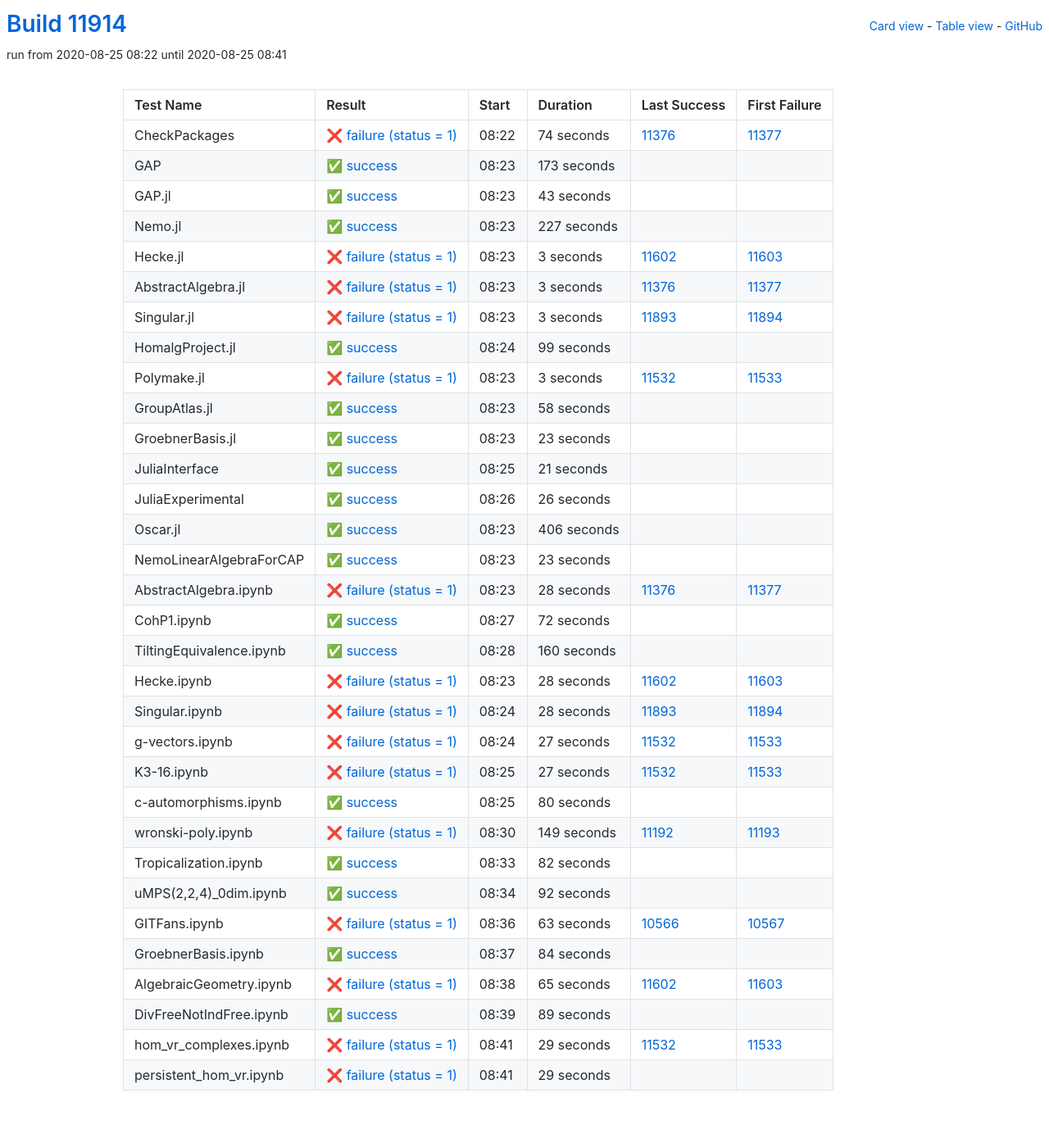
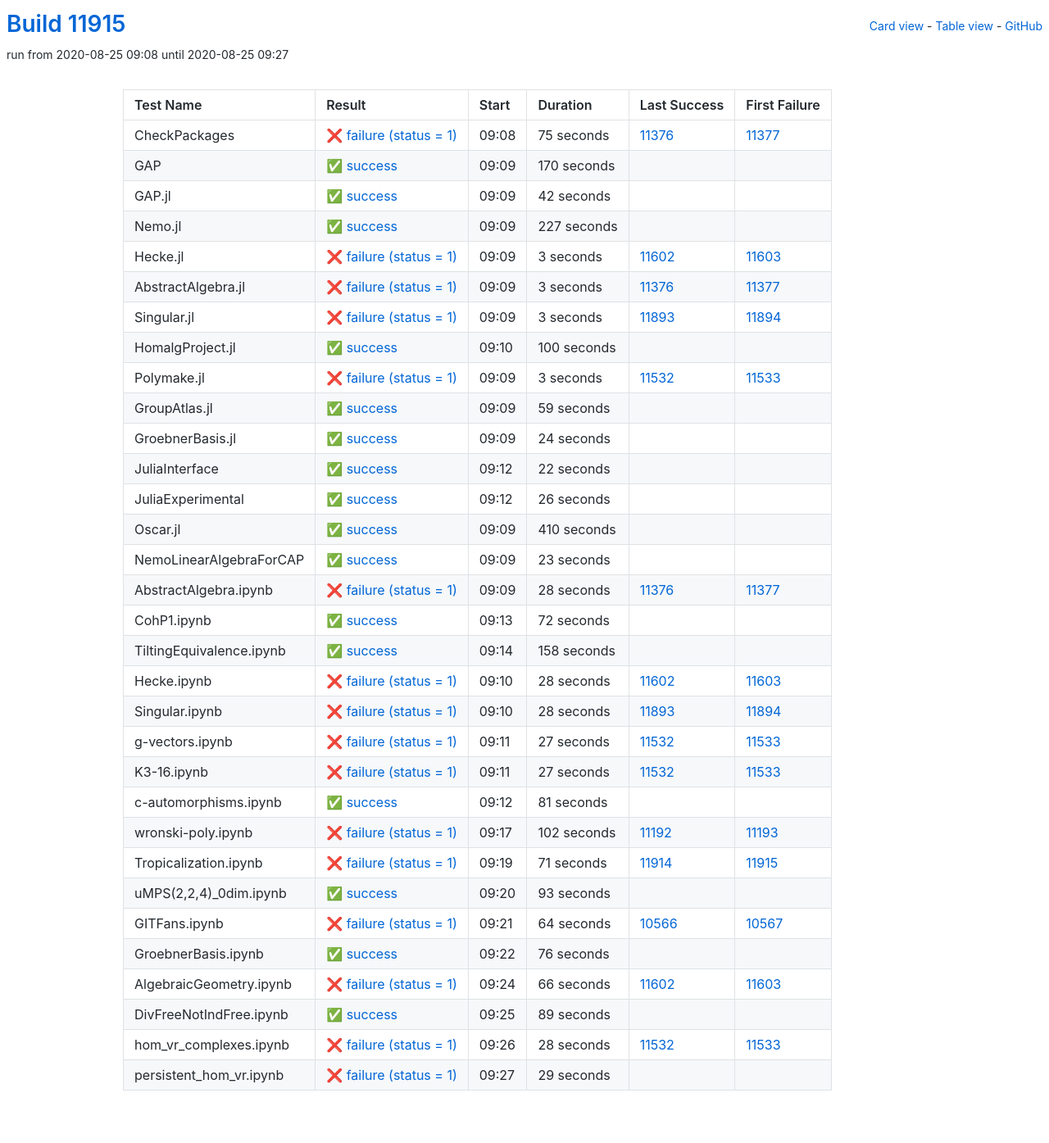
Before and after one commit to oscar-system/oscar-ci-status, a Jekyll site: the page built from table.html, in a window 1280 px wide. Shown: the whole page at 82% size. Built offline with Jekyll 4.4.1, drawn with Linux system fonts in a browser that asks for light colours.

Commit message:
Build #11915

```diff
--- a/_data/ci.yml
+++ b/_data/ci.yml
@@ -1,6 +1,6 @@
 ---
-build: 11914
-build_url: https://oscarci.mathematik.uni-kl.de/job/oscar/11914/
+build: 11915
+build_url: https://oscarci.mathematik.uni-kl.de/job/oscar/11915/
 job: oscar
 organization: oscar-system
 repo: oscar-ci-status
@@ -8,44 +8,44 @@
 tests:
 - name: CheckPackages
   id: checkpackages
-  log: https://oscarci.mathematik.uni-kl.de/job/oscar/11914/artifact/logs/build-11914/CheckPackages.log
-  start: 2020-08-25 08:22
+  log: https://oscarci.mathematik.uni-kl.de/job/oscar/11915/artifact/logs/build-11915/CheckPackages.log
+  start: 2020-08-25 09:08
   success: false
   exitcode: 1
   status: failure
-  duration: 74
+  duration: 75
   last_success: 11376
   last_success_url: https://oscarci.mathematik.uni-kl.de/job/oscar/11376/
   first_failure: 11377
   first_failure_url: https://oscarci.mathematik.uni-kl.de/job/oscar/11377/
 - name: GAP
   id: gap
-  log: https://oscarci.mathematik.uni-kl.de/job/oscar/11914/artifact/logs/build-11914/GAP.log
-  start: 2020-08-25 08:23
+  log: https://oscarci.mathematik.uni-kl.de/job/oscar/11915/artifact/logs/build-11915/GAP.log
+  start: 2020-08-25 09:09
   success: true
   exitcode: 0
   status: success
-  duration: 173
+  duration: 170
   last_success: false
   last_success_url:
   first_failure: false
   first_failure_url:
 - name: GAP.jl
   id: gap-jl
-  log: https://oscarci.mathematik.uni-kl.de/job/oscar/11914/artifact/logs/build-11914/GAP.jl.log
-  start: 2020-08-25 08:23
+  log: https://oscarci.mathematik.uni-kl.de/job/oscar/11915/artifact/logs/build-11915/GAP.jl.log
+  start: 2020-08-25 09:09
   success: true
   exitcode: 0
   status: success
-  duration: 43
+  duration: 42
   last_success: false
   last_success_url:
   first_failure: false
   first_failure_url:
 - name: Nemo.jl
   id: nemo-jl
-  log: https://oscarci.mathematik.uni-kl.de/job/oscar/11914/artifact/logs/build-11914/Nemo.jl.log
-  start: 2020-08-25 08:23
+  log: https://oscarci.mathematik.uni-kl.de/job/oscar/11915/artifact/logs/build-11915/Nemo.jl.log
+  start: 2020-08-25 09:09
   success: true
   exitcode: 0
   status: success
@@ -56,8 +56,8 @@
   first_failure_url:
 - name: Hecke.jl
   id: hecke-jl
-  log: https://oscarci.mathematik.uni-kl.de/job/oscar/11914/artifact/logs/build-11914/Hecke.jl.log
-  start: 2020-08-25 08:23
+  log: https://oscarci.mathematik.uni-kl.de/job/oscar/11915/artifact/logs/build-11915/Hecke.jl.log
+  start: 2020-08-25 09:09
   success: false
   exitcode: 1
   status: failure
@@ -68,8 +68,8 @@
   first_failure_url: https://oscarci.mathematik.uni-kl.de/job/oscar/11603/
 - name: AbstractAlgebra.jl
   id: abstractalgebra-jl
-  log: https://oscarci.mathematik.uni-kl.de/job/oscar/11914/artifact/logs/build-11914/AbstractAlgebra.jl.log
-  start: 2020-08-25 08:23
+  log: https://oscarci.mathematik.uni-kl.de/job/oscar/11915/artifact/logs/build-11915/AbstractAlgebra.jl.log
+  start: 2020-08-25 09:09
   success: false
   exitcode: 1
   status: failure
@@ -80,8 +80,8 @@
   first_failure_url: https://oscarci.mathematik.uni-kl.de/job/oscar/11377/
 - name: Singular.jl
   id: singular-jl
-  log: https://oscarci.mathematik.uni-kl.de/job/oscar/11914/artifact/logs/build-11914/Singular.jl.log
-  start: 2020-08-25 08:23
+  log: https://oscarci.mathematik.uni-kl.de/job/oscar/11915/artifact/logs/build-11915/Singular.jl.log
+  start: 2020-08-25 09:09
   success: false
   exitcode: 1
   status: failure
@@ -92,20 +92,20 @@
   first_failure_url: https://oscarci.mathematik.uni-kl.de/job/oscar/11894/
 - name: HomalgProject.jl
   id: homalgproject-jl
-  log: https://oscarci.mathematik.uni-kl.de/job/oscar/11914/artifact/logs/build-11914/HomalgProject.jl.log
-  start: 2020-08-25 08:24
+  log: https://oscarci.mathematik.uni-kl.de/job/oscar/11915/artifact/logs/build-11915/HomalgProject.jl.log
+  start: 2020-08-25 09:10
   success: true
   exitcode: 0
   status: success
-  duration: 99
+  duration: 100
   last_success: false
   last_success_url:
   first_failure: false
   first_failure_url:
 - name: Polymake.jl
   id: polymake-jl
-  log: https://oscarci.mathematik.uni-kl.de/job/oscar/11914/artifact/logs/build-11914/Polymake.jl.log
-  start: 2020-08-25 08:23
+  log: https://oscarci.mathematik.uni-kl.de/job/oscar/11915/artifact/logs/build-11915/Polymake.jl.log
+  start: 2020-08-25 09:09
   success: false
   exitcode: 1
   status: failure
@@ -116,44 +116,44 @@
   first_failure_url: https://oscarci.mathematik.uni-kl.de/job/oscar/11533/
 - name: GroupAtlas.jl
   id: groupatlas-jl
-  log: https://oscarci.mathematik.uni-kl.de/job/oscar/11914/artifact/logs/build-11914/GroupAtlas.jl.log
-  start: 2020-08-25 08:23
+  log: https://oscarci.mathematik.uni-kl.de/job/oscar/11915/artifact/logs/build-11915/GroupAtlas.jl.log
+  start: 2020-08-25 09:09
   success: true
   exitcode: 0
   status: success
-  duration: 58
+  duration: 59
   last_success: false
   last_success_url:
   first_failure: false
   first_failure_url:
 - name: GroebnerBasis.jl
   id: groebnerbasis-jl
-  log: https://oscarci.mathematik.uni-kl.de/job/oscar/11914/artifact/logs/build-11914/GroebnerBasis.jl.log
-  start: 2020-08-25 08:23
+  log: https://oscarci.mathematik.uni-kl.de/job/oscar/11915/artifact/logs/build-11915/GroebnerBasis.jl.log
+  start: 2020-08-25 09:09
   success: true
   exitcode: 0
   status: success
-  duration: 23
+  duration: 24
   last_success: false
   last_success_url:
   first_failure: false
   first_failure_url:
 - name: JuliaInterface
   id: juliainterface
-  log: https://oscarci.mathematik.uni-kl.de/job/oscar/11914/artifact/logs/build-11914/JuliaInterface.log
-  start: 2020-08-25 08:25
+  log: https://oscarci.mathematik.uni-kl.de/job/oscar/11915/artifact/logs/build-11915/JuliaInterface.log
+  start: 2020-08-25 09:12
   success: true
   exitcode: 0
   status: success
-  duration: 21
+  duration: 22
   last_success: false
   last_success_url:
   first_failure: false
   first_failure_url:
 - name: JuliaExperimental
   id: juliaexperimental
-  log: https://oscarci.mathematik.uni-kl.de/job/oscar/11914/artifact/logs/build-11914/JuliaExperimental.log
-  start: 2020-08-25 08:26
+  log: https://oscarci.mathematik.uni-kl.de/job/oscar/11915/artifact/logs/build-11915/JuliaExperimental.log
+  start: 2020-08-25 09:12
   success: true
   exitcode: 0
   status: success
@@ -164,20 +164,20 @@
   first_failure_url:
 - name: Oscar.jl
   id: oscar-jl
-  log: https://oscarci.mathematik.uni-kl.de/job/oscar/11914/artifact/logs/build-11914/Oscar.jl.log
-  start: 2020-08-25 08:23
+  log: https://oscarci.mathematik.uni-kl.de/job/oscar/11915/artifact/logs/build-11915/Oscar.jl.log
+  start: 2020-08-25 09:09
   success: true
   exitcode: 0
   status: success
-  duration: 406
+  duration: 410
   last_success: false
   last_success_url:
   first_failure: false
   first_failure_url:
 - name: NemoLinearAlgebraForCAP
   id: nemolinearalgebraforcap
-  log: https://oscarci.mathematik.uni-kl.de/job/oscar/11914/artifact/logs/build-11914/NemoLinearAlgebraForCAP.log
-  start: 2020-08-25 08:23
+  log: https://oscarci.mathematik.uni-kl.de/job/oscar/11915/artifact/logs/build-11915/NemoLinearAlgebraForCAP.log
+  start: 2020-08-25 09:09
   success: true
   exitcode: 0
   status: success
@@ -188,8 +188,8 @@
   first_failure_url:
 - name: AbstractAlgebra.ipynb
   id: abstractalgebra-ipynb
-  log: https://oscarci.mathematik.uni-kl.de/job/oscar/11914/artifact/logs/build-11914/AbstractAlgebra.ipynb.log
-  start: 2020-08-25 08:23
+  log: https://oscarci.mathematik.uni-kl.de/job/oscar/11915/artifact/logs/build-11915/AbstractAlgebra.ipynb.log
+  start: 2020-08-25 09:09
   success: false
   exitcode: 1
   status: failure
@@ -200,8 +200,8 @@
   first_failure_url: https://oscarci.mathematik.uni-kl.de/job/oscar/11377/
 - name: CohP1.ipynb
   id: cohp1-ipynb
-  log: https://oscarci.mathematik.uni-kl.de/job/oscar/11914/artifact/logs/build-11914/CohP1.ipynb.log
-  start: 2020-08-25 08:27
+  log: https://oscarci.mathematik.uni-kl.de/job/oscar/11915/artifact/logs/build-11915/CohP1.ipynb.log
+  start: 2020-08-25 09:13
   success: true
   exitcode: 0
   status: success
@@ -212,20 +212,20 @@
   first_failure_url:
 - name: TiltingEquivalence.ipynb
   id: tiltingequivalence-ipynb
-  log: https://oscarci.mathematik.uni-kl.de/job/oscar/11914/artifact/logs/build-11914/TiltingEquivalence.ipynb.log
-  start: 2020-08-25 08:28
+  log: https://oscarci.mathematik.uni-kl.de/job/oscar/11915/artifact/logs/build-11915/TiltingEquivalence.ipynb.log
+  start: 2020-08-25 09:14
   success: true
   exitcode: 0
   status: success
-  duration: 160
+  duration: 158
   last_success: false
   last_success_url:
   first_failure: false
   first_failure_url:
 - name: Hecke.ipynb
   id: hecke-ipynb
-  log: https://oscarci.mathematik.uni-kl.de/job/oscar/11914/artifact/logs/build-11914/Hecke.ipynb.log
-  start: 2020-08-25 08:23
+  log: https://oscarci.mathematik.uni-kl.de/job/oscar/11915/artifact/logs/build-11915/Hecke.ipynb.log
+  start: 2020-08-25 09:10
   success: false
   exitcode: 1
   status: failure
@@ -236,8 +236,8 @@
   first_failure_url: https://oscarci.mathematik.uni-kl.de/job/oscar/11603/
 - name: Singular.ipynb
   id: singular-ipynb
-  log: https://oscarci.mathematik.uni-kl.de/job/oscar/11914/artifact/logs/build-11914/Singular.ipynb.log
-  start: 2020-08-25 08:24
+  log: https://oscarci.mathematik.uni-kl.de/job/oscar/11915/artifact/logs/build-11915/Singular.ipynb.log
+  start: 2020-08-25 09:10
   success: false
   exitcode: 1
   status: failure
@@ -248,8 +248,8 @@
   first_failure_url: https://oscarci.mathematik.uni-kl.de/job/oscar/11894/
 - name: g-vectors.ipynb
   id: g-vectors-ipynb
-  log: https://oscarci.mathematik.uni-kl.de/job/oscar/11914/artifact/logs/build-11914/g-vectors.ipynb.log
-  start: 2020-08-25 08:24
+  log: https://oscarci.mathematik.uni-kl.de/job/oscar/11915/artifact/logs/build-11915/g-vectors.ipynb.log
+  start: 2020-08-25 09:11
   success: false
   exitcode: 1
   status: failure
@@ -260,8 +260,8 @@
   first_failure_url: https://oscarci.mathematik.uni-kl.de/job/oscar/11533/
 - name: K3-16.ipynb
   id: k3-16-ipynb
-  log: https://oscarci.mathematik.uni-kl.de/job/oscar/11914/artifact/logs/build-11914/K3-16.ipynb.log
-  start: 2020-08-25 08:25
+  log: https://oscarci.mathematik.uni-kl.de/job/oscar/11915/artifact/logs/build-11915/K3-16.ipynb.log
+  start: 2020-08-25 09:11
   success: false
   exitcode: 1
   status: failure
@@ -272,92 +272,92 @@
   first_failure_url: https://oscarci.mathematik.uni-kl.de/job/oscar/11533/
 - name: c-automorphisms.ipynb
   id: c-automorphisms-ipynb
-  log: https://oscarci.mathematik.uni-kl.de/job/oscar/11914/artifact/logs/build-11914/c-automorphisms.ipynb.log
-  start: 2020-08-25 08:25
+  log: https://oscarci.mathematik.uni-kl.de/job/oscar/11915/artifact/logs/build-11915/c-automorphisms.ipynb.log
+  start: 2020-08-25 09:12
   success: true
   exitcode: 0
   status: success
-  duration: 80
+  duration: 81
   last_success: false
   last_success_url:
   first_failure: false
   first_failure_url:
 - name: wronski-poly.ipynb
   id: wronski-poly-ipynb
-  log: https://oscarci.mathematik.uni-kl.de/job/oscar/11914/artifact/logs/build-11914/wronski-poly.ipynb.log
-  start: 2020-08-25 08:30
+  log: https://oscarci.mathematik.uni-kl.de/job/oscar/11915/artifact/logs/build-11915/wronski-poly.ipynb.log
+  start: 2020-08-25 09:17
   success: false
   exitcode: 1
   status: failure
-  duration: 149
+  duration: 102
   last_success: 11192
   last_success_url: https://oscarci.mathematik.uni-kl.de/job/oscar/11192/
   first_failure: 11193
   first_failure_url: https://oscarci.mathematik.uni-kl.de/job/oscar/11193/
 - name: Tropicalization.ipynb
   id: tropicalization-ipynb
-  log: https://oscarci.mathematik.uni-kl.de/job/oscar/11914/artifact/logs/build-11914/Tropicalization.ipynb.log
-  start: 2020-08-25 08:33
+  log: https://oscarci.mathematik.uni-kl.de/job/oscar/11915/artifact/logs/build-11915/Tropicalization.ipynb.log
+  start: 2020-08-25 09:19
+  success: false
+  exitcode: 1
+  status: failure
+  duration: 71
+  last_success: 11914
+  last_success_url: https://oscarci.mathematik.uni-kl.de/job/oscar/11914/
+  first_failure: 11915
+  first_failure_url: https://oscarci.mathematik.uni-kl.de/job/oscar/11915/
+- name: uMPS(2,2,4)_0dim.ipynb
+  id: umps-2-2-4-0dim-ipynb
+  log: https://oscarci.mathematik.uni-kl.de/job/oscar/11915/artifact/logs/build-11915/uMPS-2-2-4-_0dim.ipynb.log
+  start: 2020-08-25 09:20
   success: true
   exitcode: 0
   status: success
-  duration: 82
-  last_success: false
-  last_success_url:
-  first_failure: false
-  first_failure_url:
-- name: uMPS(2,2,4)_0dim.ipynb
-  id: umps-2-2-4-0dim-ipynb
-  log: https://oscarci.mathematik.uni-kl.de/job/oscar/11914/artifact/logs/build-11914/uMPS-2-2-4-_0dim.ipynb.log
-  start: 2020-08-25 08:34
-  success: true
-  exitcode: 0
-  status: success
-  duration: 92
+  duration: 93
   last_success: false
   last_success_url:
   first_failure: false
   first_failure_url:
 - name: GITFans.ipynb
   id: gitfans-ipynb
-  log: https://oscarci.mathematik.uni-kl.de/job/oscar/11914/artifact/logs/build-11914/GITFans.ipynb.log
-  start: 2020-08-25 08:36
+  log: https://oscarci.mathematik.uni-kl.de/job/oscar/11915/artifact/logs/build-11915/GITFans.ipynb.log
+  start: 2020-08-25 09:21
   success: false
   exitcode: 1
   status: failure
-  duration: 63
+  duration: 64
   last_success: 10566
   last_success_url: https://oscarci.mathematik.uni-kl.de/job/oscar/10566/
   first_failure: 10567
   first_failure_url: https://oscarci.mathematik.uni-kl.de/job/oscar/10567/
 - name: GroebnerBasis.ipynb
   id: groebnerbasis-ipynb
-  log: https://oscarci.mathematik.uni-kl.de/job/oscar/11914/artifact/logs/build-11914/GroebnerBasis.ipynb.log
-  start: 2020-08-25 08:37
+  log: https://oscarci.mathematik.uni-kl.de/job/oscar/11915/artifact/logs/build-11915/GroebnerBasis.ipynb.log
+  start: 2020-08-25 09:22
   success: true
   exitcode: 0
   status: success
-  duration: 84
+  duration: 76
   last_success: false
   last_success_url:
   first_failure: false
   first_failure_url:
 - name: AlgebraicGeometry.ipynb
   id: algebraicgeometry-ipynb
-  log: https://oscarci.mathematik.uni-kl.de/job/oscar/11914/artifact/logs/build-11914/AlgebraicGeometry.ipynb.log
-  start: 2020-08-25 08:38
+  log: https://oscarci.mathematik.uni-kl.de/job/oscar/11915/artifact/logs/build-11915/AlgebraicGeometry.ipynb.log
+  start: 2020-08-25 09:24
   success: false
   exitcode: 1
   status: failure
-  duration: 65
+  duration: 66
   last_success: 11602
   last_success_url: https://oscarci.mathematik.uni-kl.de/job/oscar/11602/
   first_failure: 11603
   first_failure_url: https://oscarci.mathematik.uni-kl.de/job/oscar/11603/
 - name: DivFreeNotIndFree.ipynb
   id: divfreenotindfree-ipynb
-  log: https://oscarci.mathematik.uni-kl.de/job/oscar/11914/artifact/logs/build-11914/DivFreeNotIndFree.ipynb.log
-  start: 2020-08-25 08:39
+  log: https://oscarci.mathematik.uni-kl.de/job/oscar/11915/artifact/logs/build-11915/DivFreeNotIndFree.ipynb.log
+  start: 2020-08-25 09:25
   success: true
   exitcode: 0
   status: success
@@ -368,20 +368,20 @@
   first_failure_url:
 - name: hom_vr_complexes.ipynb
   id: hom-vr-complexes-ipynb
-  log: https://oscarci.mathematik.uni-kl.de/job/oscar/11914/artifact/logs/build-11914/hom_vr_complexes.ipynb.log
-  start: 2020-08-25 08:41
+  log: https://oscarci.mathematik.uni-kl.de/job/oscar/11915/artifact/logs/build-11915/hom_vr_complexes.ipynb.log
+  start: 2020-08-25 09:26
   success: false
   exitcode: 1
   status: failure
-  duration: 29
+  duration: 28
   last_success: 11532
   last_success_url: https://oscarci.mathematik.uni-kl.de/job/oscar/11532/
   first_failure: 11533
   first_failure_url: https://oscarci.mathematik.uni-kl.de/job/oscar/11533/
 - name: persistent_hom_vr.ipynb
   id: persistent-hom-vr-ipynb
-  log: https://oscarci.mathematik.uni-kl.de/job/oscar/11914/artifact/logs/build-11914/persistent_hom_vr.ipynb.log
-  start: 2020-08-25 08:41
+  log: https://oscarci.mathematik.uni-kl.de/job/oscar/11915/artifact/logs/build-11915/persistent_hom_vr.ipynb.log
+  start: 2020-08-25 09:27
   success: false
   exitcode: 1
   status: failure
```
Also changed, not shown: README.md.
